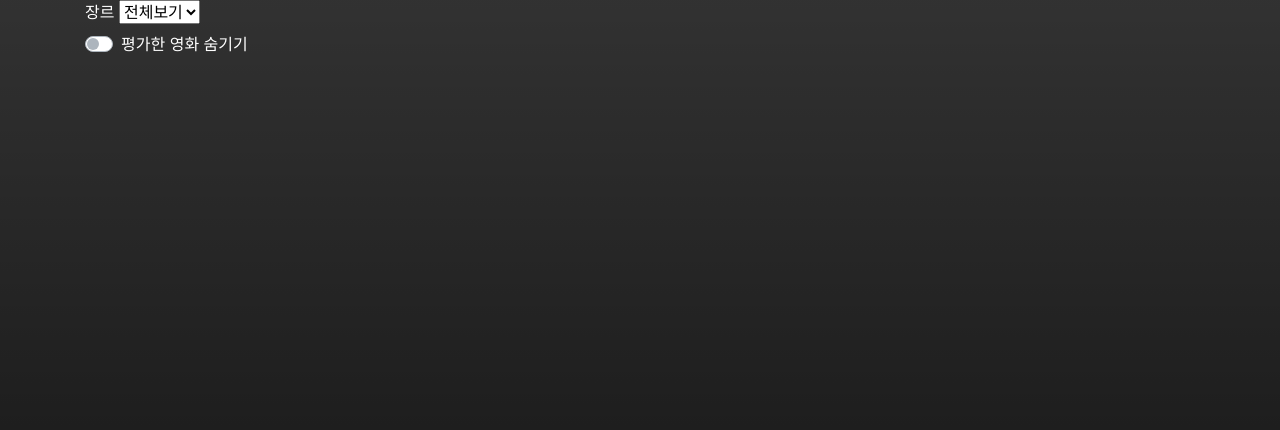
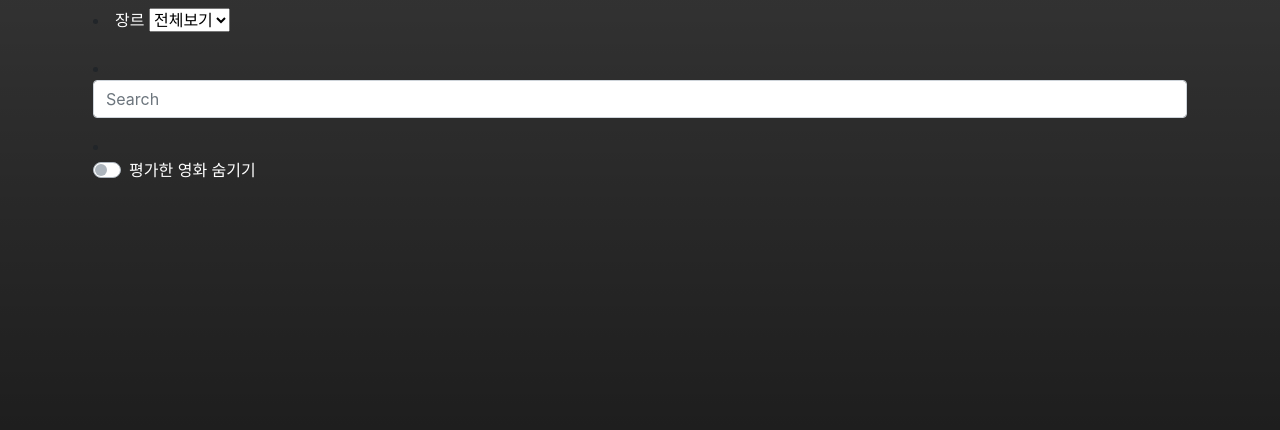
Before and after one commit to ClearRoot/EndGamePJ, a Django app: template movies/templates/movies/list.html in a window 1280 px wide. Shown: the part 56-486 px from the top of the page. Run offline with Django 3.2, Linux system fonts and the light colour scheme; the template is opened without the code that fills it, so the values that code supplies are empty; some libraries are stand-ins or nearby versions; grey boxes are pictures that could not be loaded.

Commit message:
190516 | 배포전 저장 | ClearRoot

```diff
--- a/movies/templates/movies/list.html
+++ b/movies/templates/movies/list.html
@@ -32,17 +32,24 @@
 </style>
 
     <div id="app">
+        <li class="nav-item p-2">
             <label for="genreSelect" class="text-white">장르 </label>
             <select v-model="genreStatus" id="genreSelect">
                 <option value="all">전체보기</option>
                 <option v-for="genre in genres" v-bind:value="genre.pk">[[genre.fields.mtype]]</option>
             </select>
+        </li>
+        <li class="nav-item p-2">
+            <input class="form-control mr-sm-2" type="search" placeholder="Search" aria-label="Search" v-model="search">
+        </li>
+        <li class="nav-item p-2">
             <div class="custom-control custom-switch">
                 <input type="checkbox" class="custom-control-input" id="customSwitch1" v-model="starMovie">
                 <label class="custom-control-label text-white" for="customSwitch1">평가한 영화 숨기기</label>
             </div>
+        </li>
         <div class="row movie-list">
-            <div class="card-wrapper mx-auto mt-5" v-for="(movie, index) in orderbyMovie" v-if="genreStatus === 'all' || movie.fields.genre.includes(genreStatus)">
+            <div class="card-wrapper mx-auto mt-5" v-for="(movie, index) in filteredList" v-if="genreStatus === 'all' || movie.fields.genre.includes(genreStatus)">
                 <div class="card bg-dark text-white" @mouseover="movie.togle = true" @mouseleave="movie.togle = false" v-if="!starMovie || movie.score === 0">
                     <img v-bind:src="movie.fields.image" class="card-img" v-bind:alt="movie.fields.title" style="width: 13rem; height: 20rem; cursor: pointer;">
                     <div v-if="movie.togle" class="card-img-overlay text-center " style="background-color: rgba(10, 10, 10, .6)">
@@ -69,6 +76,7 @@
                 genreStatus: 'all',
                 starMovie: false,
                 viewMovieIndex: 0,
+                search: '',
             },
             mounted: function(){
                 axios.get(`${MY_SERVER}/movies/json/list`)
@@ -100,7 +108,13 @@
             computed: {
                 orderbyMovie(){
                     return _.orderBy(this.movies, 'openY', 'desc')
-                }
+                },
+
+                filteredList: function(){
+                    return this.orderbyMovie.filter((movie) => {
+                        return movie.fields.title.toLowerCase().includes(this.search.toLowerCase())
+                    })
+                },
             },
             methods: {
                 scoreDelete: function(movie_id, score_id){
```
Also changed, not shown: templates/base.html (indentation only). Lines whose indentation alone changed are shown as unchanged.
